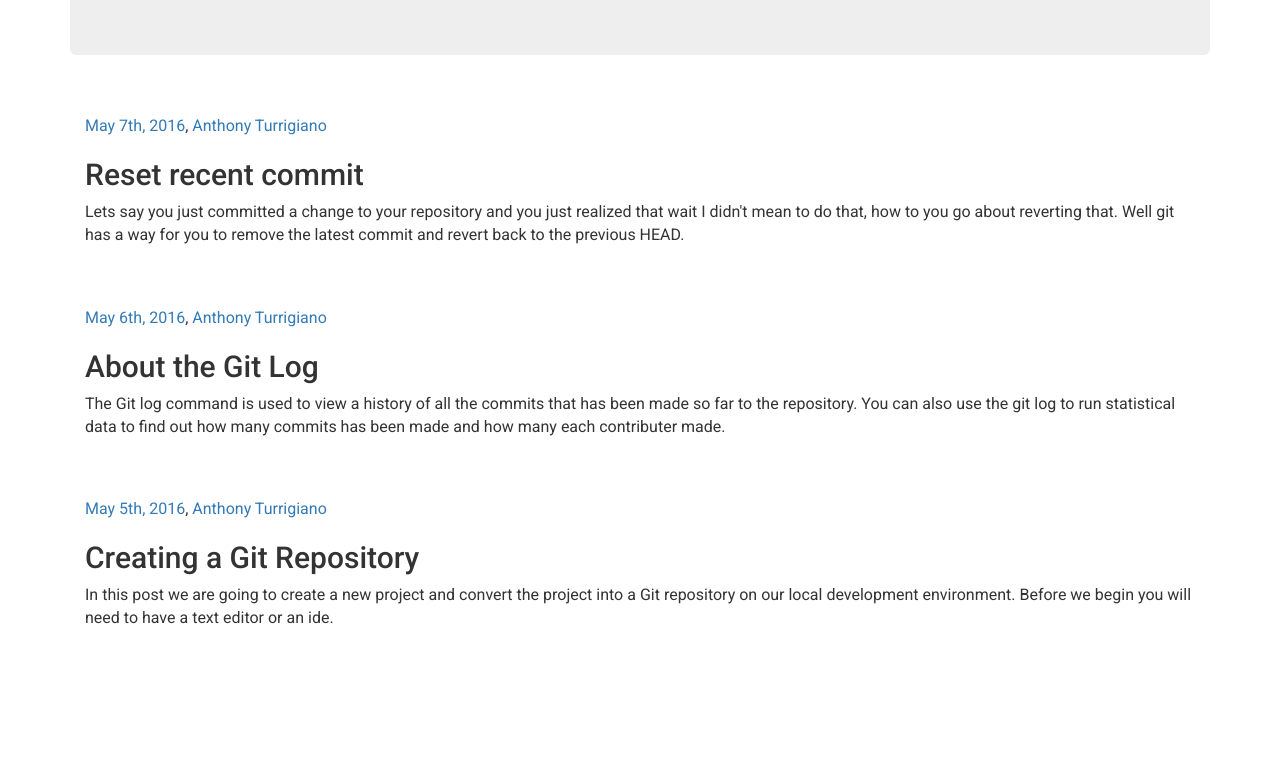
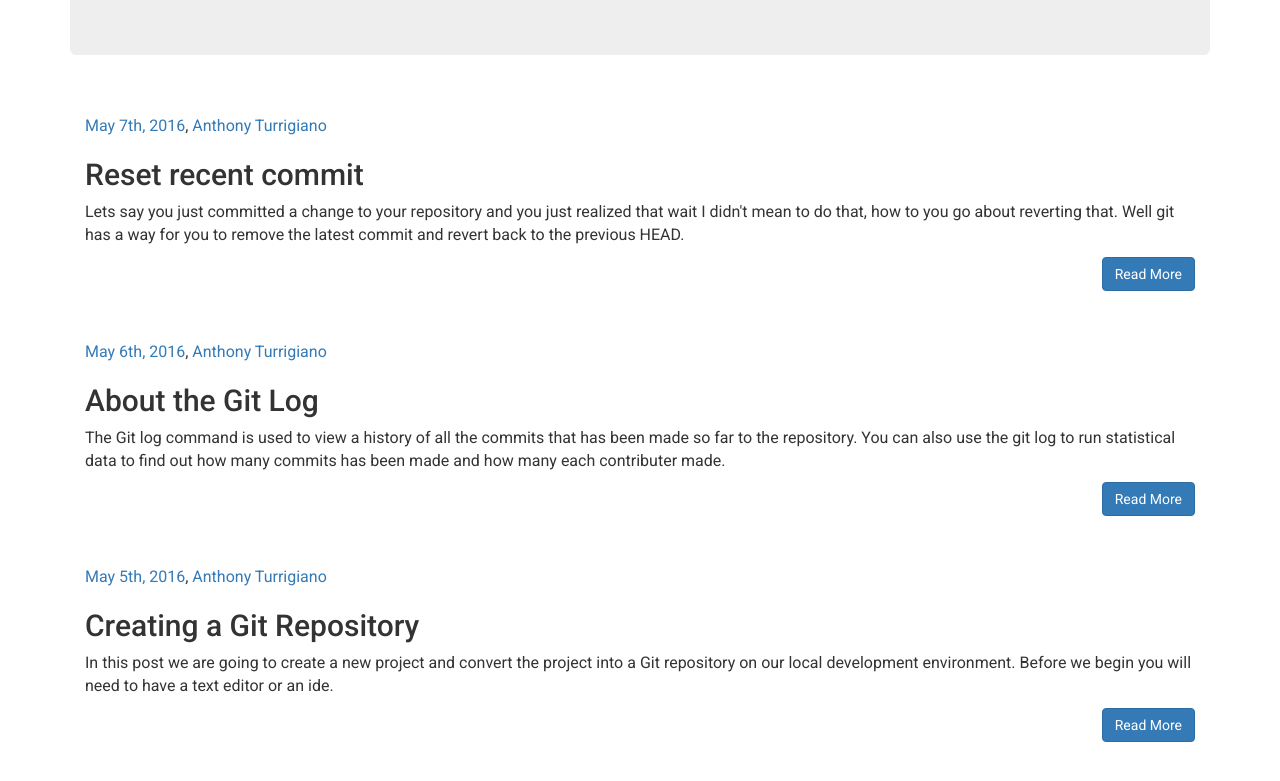
Before and after one commit to AnthonyTurrigiano/gitwithme, a website: page index.html in a window 1280 px wide. Shown: the part 265-1046 px from the top of the page. Before the commit the page ends 955 px from the top, so only its background shows below. Drawn offline with nearby package versions, Linux system fonts and the light colour scheme.

Commit message:
added read more button to each post

```diff
--- a/index.html
+++ b/index.html
@@ -50,6 +50,7 @@
 									<p>Lets say you just committed a change to your repository and you just realized that wait I didn't mean to do that, how to you go about reverting that. Well git has
 									a way for you to remove the latest commit and revert back to the previous HEAD.</p>
 								</div>
+								<a class="readmore btn btn-primary pull-right" href="#" title="Read More | Git With Me">Read More</a>
 							</article>
 							<article class="article clearfix" role="article">
 								<footer class="article-meta">
@@ -64,6 +65,7 @@
 								<div class="article-excerpt clearfix">
 									<p>The Git log command is used to view a history of all the commits that has been made so far to the repository. You can also use the git log
 									to run statistical data to find out how many commits has been made and how many each contributer made.</p>
+									<a class="readmore btn btn-primary pull-right" href="#" title="Read More | Git With Me">Read More</a>
 								</div>
 							</article>
 							<article class="article clearfix" role="article">
@@ -78,6 +80,7 @@
 								</header>
 								<div class="article-excerpt clearfix">
 									<p>In this post we are going to create a new project and convert the project into a Git repository on our local development environment. Before we begin you will need to have a text editor or an ide.</p>
+									<a class="readmore btn btn-primary pull-right" href="#" title="Read More | Git With Me">Read More</a>
 								</div>
 							</article>
 						</div><!-- /posts -->
```
